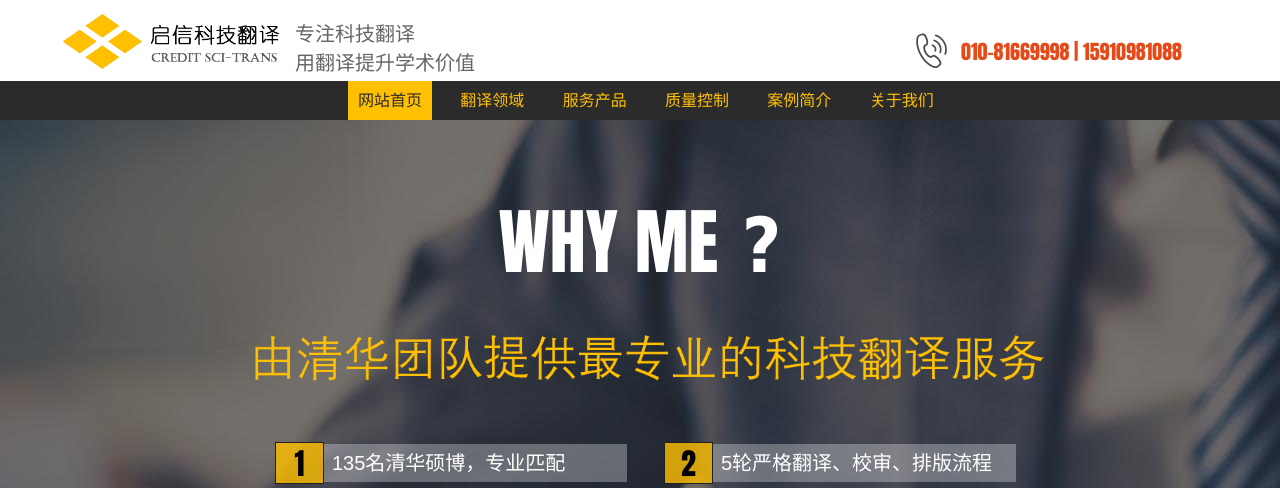
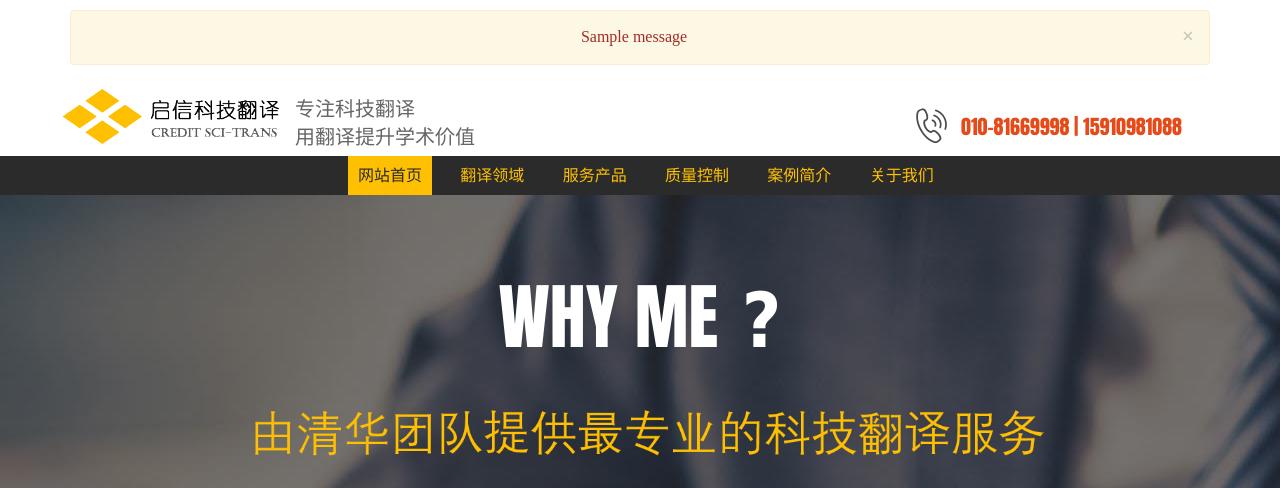
Before and after one commit to Maoxie/CrediteScitech, a Flask app: page / in a window 1280 px wide. Shown: the top 488 px of the page. Run offline with Flask 2, Linux system fonts and the light colour scheme; tables that the repository leaves empty hold one stand-in row (values such as "Sample post"); one stand-in notice (Sample message) is shown; parts of the project's set-up code (start-up, migrations or seed data) failed here and were passed over; some libraries are stand-ins or nearby versions; some web fonts are replaced.

Commit message:
add flash message to notify customer the result of upload

```diff
--- a/app/main/views.py
+++ b/app/main/views.py
@@ -5,7 +5,7 @@ __date__ = '2017/9/13 21:30'
 from datetime import datetime
 import os
 
-from flask import render_template, session, redirect, url_for, request, current_app, send_from_directory
+from flask import render_template, session, redirect, url_for, request, current_app, send_from_directory, flash
 from jinja2 import exceptions as JException
 from flask_wtf import Form
 from werkzeug.utils import secure_filename
@@ -110,7 +110,9 @@ def upload_file():
             }
             session['customerInfo'] = customerInfo
             # TODO: return a flash message to notify users
+            flash(u'文件上传成功！')
             return redirect(url_for('main.index'))
+        flash(u'上传失败，请重试')
     return render_template('index.html', form=form, customerInfo=session.get('customerInfo'))
 
 
--- a/app/templates/base.html
+++ b/app/templates/base.html
@@ -30,6 +30,19 @@
 
 {% block navbar %}
     <div id="level-1-index" style="display: none">{% block level_1_index %}0{% endblock %}</div>
+
+    {# show flash messages #}
+    {% with messages = get_flashed_messages() %}
+        <div class="container">
+            {% for message in messages %}
+            <div class="alert alert-warning text-center"  style="margin: 10px 0; font-size: 16px; color: brown;">
+                <button type="button" class="close" data-dismiss="alert">&times;</button>
+                {{ message }}
+            </div>
+            {% endfor %}
+        </div>
+    {% endwith %}
+
     <div class="container" id="header-div">
         <img id="header-logo" src="{{ url_for('.static', filename='media/base/header-logo.png') }}" alt="header logo">
         <div id="header-slogan">
@@ -41,6 +54,7 @@
             <span class="phone-number">010-81669998 | 15910981088</span>
         </div>
     </div>
+
     <div id="header-navibar" class="container-fluid" role="navigation">
         <div class="row item-container">
             <div class="col-xs-2">
```
Also changed, not shown: 1 other file.
